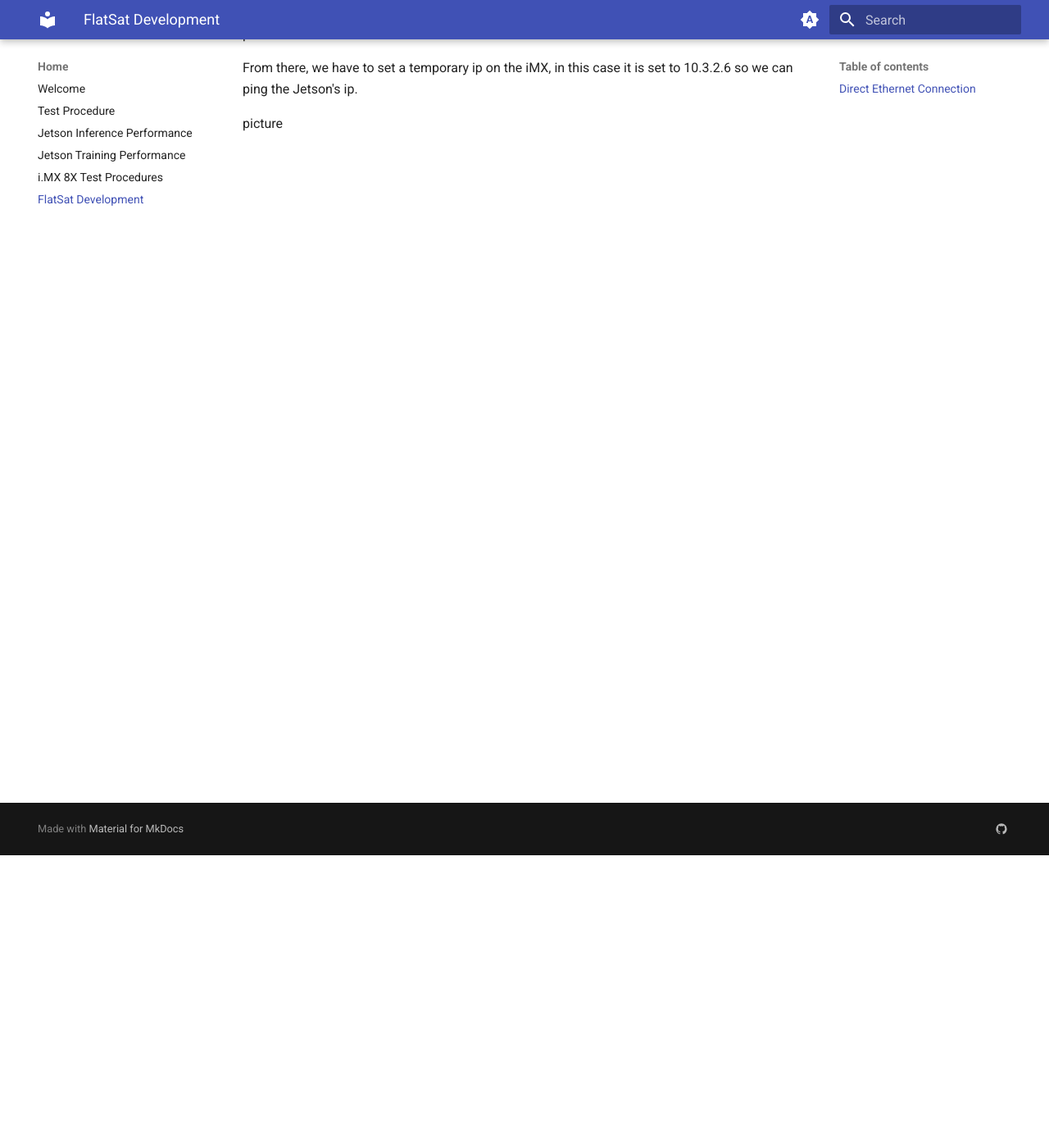
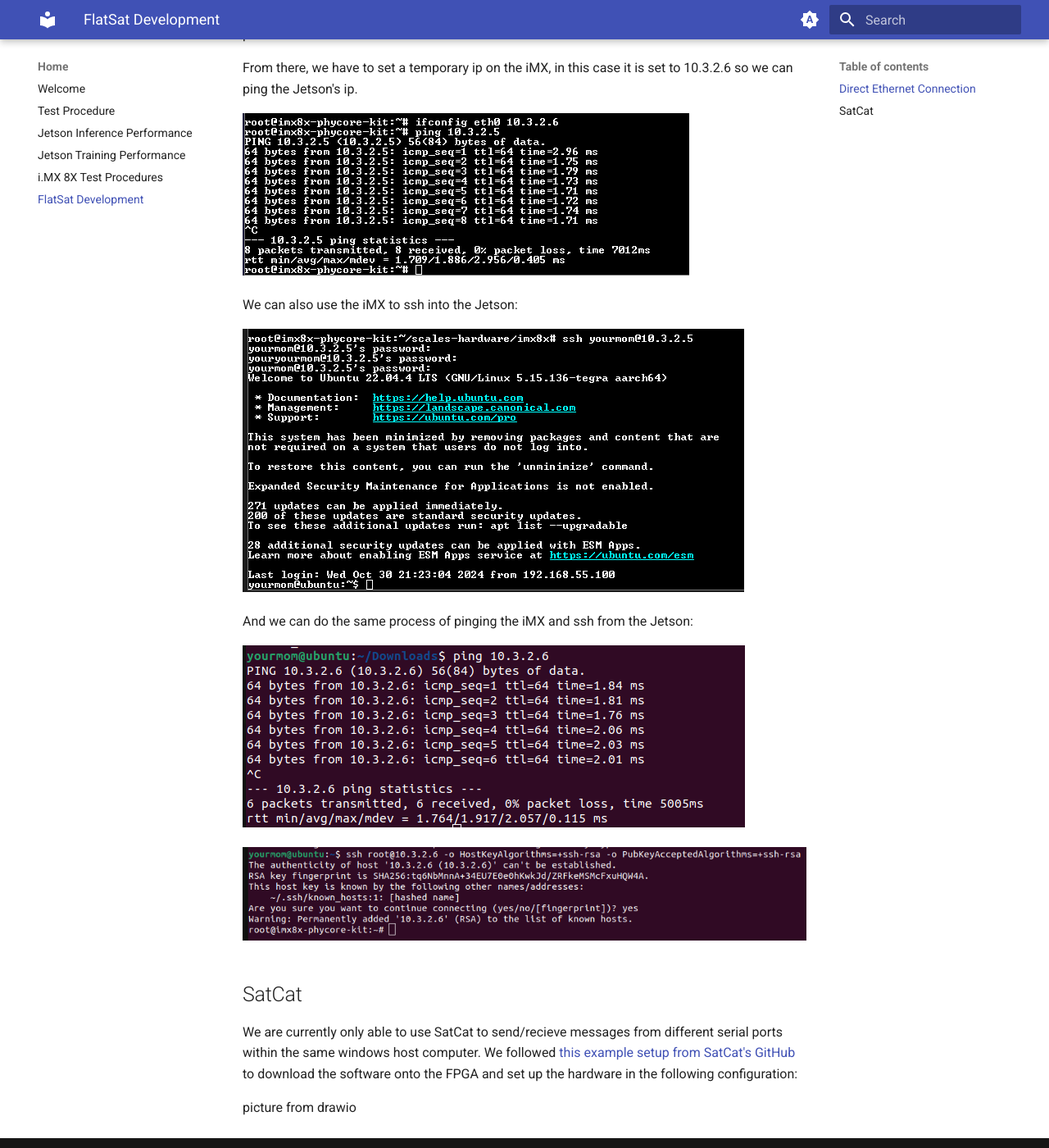
Before and after one commit to BroncoSpace-Lab/scales-hardware, an MkDocs documentation site: the page built from docs/FlatSat_Development.md, in a window 1280 px wide and 1400 px high, scrolled down 357 px. Shown: the whole window at 82% size. Built offline with MkDocs 1.6.1 and Material for MkDocs 9.7.7, drawn with Linux system fonts in a browser that asks for light colours.

Commit message:
Update FlatSat_Development.md

```diff
--- a/docs/FlatSat_Development.md
+++ b/docs/FlatSat_Development.md
@@ -6,8 +6,24 @@
 
 We are currently able to connect the boards directly in the following configuration:
 
-picture
+picture from draw.io
 
 From there, we have to set a temporary ip on the iMX, in this case it is set to 10.3.2.6 so we can ping the Jetson's ip.
 
-picture
+![imx pinging jetson](Images/imx_ping_jetson.png)
+
+We can also use the iMX to ssh into the Jetson:
+
+![imx ssh into jetson](Images/imx_ssh_into_jetson.png)
+
+And we can do the same process of pinging the iMX and ssh from the Jetson:
+
+![jetson ping imx](Images/jetson_ping_imx.png)
+
+![jetson ssh into imx](Images/jetson_ssh_into_imx.png)
+
+## SatCat
+
+We are currently only able to use SatCat to send/recieve messages from different serial ports within the same windows host computer. We followed [this example setup from SatCat's GitHub](https://github.com/the-aerospace-corporation/satcat5/tree/main/examples/arty_a7) to download the software onto the FPGA and set up the hardware in the following configuration:
+
+picture from drawio
```
